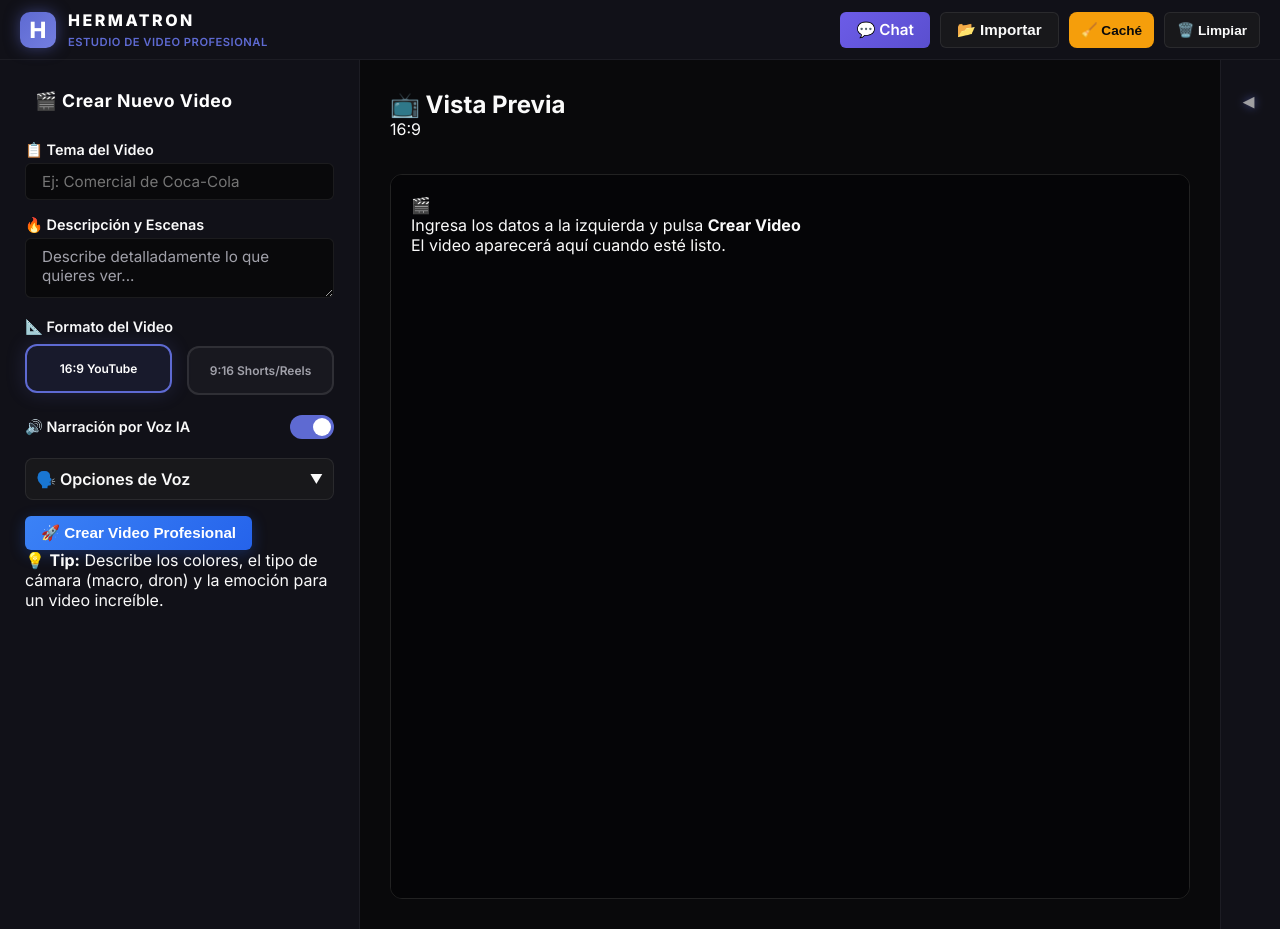
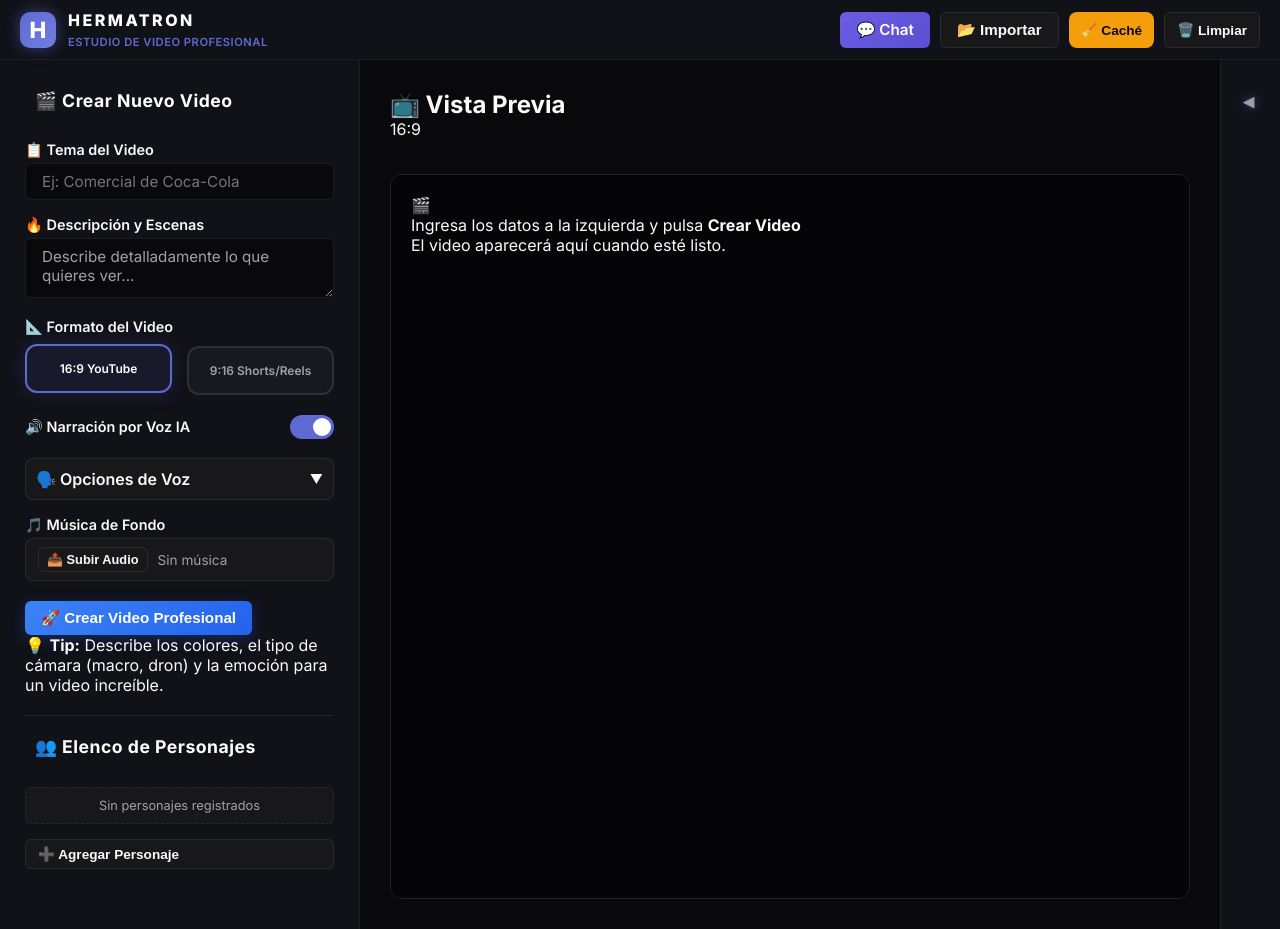
Before and after one commit to Paixita/hermatron-web, a FastAPI app: template templates/video-studio.html in a window 1280 px wide. Run offline with FastAPI, Linux system fonts and the light colour scheme; the template is opened without the code that fills it, so the values that code supplies are empty; data comes from the database, SQL or seed files in the repository.

Commit message:
Implementación de elenco de personajes, musica de fondo y auto-ducking

```diff
--- a/app/main.py
+++ b/app/main.py
@@ -23,7 +23,7 @@ try:
 except Exception:
     pass
 
-from fastapi import FastAPI, Request, HTTPException, Form, Depends, Response
+from fastapi import FastAPI, Request, HTTPException, Form, Depends, Response, UploadFile, File
 from fastapi.staticfiles import StaticFiles
 from fastapi.templating import Jinja2Templates
 from fastapi.responses import HTMLResponse, FileResponse, JSONResponse
@@ -59,6 +59,7 @@ class VideoRequest(BaseModel):
     voz: Optional[str] = "es-MX-JorgeNeural"
     estilo: Optional[str] = "cinematic"
     formato: Optional[str] = "16:9"
+    bgm_path: Optional[str] = None
 
 class ProbarVozRequest(BaseModel):
     voz: str
@@ -961,6 +962,49 @@ async def obtener_modos():
     """Lista de modos disponibles"""
     return {"modos": listar_modos()}
 
+@app.get("/api/personajes")
+async def api_obtener_todos_personajes():
+    personajes = await memoria.obtener_todos_personajes()
+    return {"personajes": personajes}
+
+@app.post("/api/personajes")
+async def api_guardar_personaje(
+    nombre: str = Form(...),
+    descripcion_fisica: str = Form(...),
+    prompt_referencia: str = Form(...),
+    imagen: Optional[UploadFile] = File(None)
+):
+    imagen_path = None
+    if imagen and imagen.filename:
+        ext = Path(imagen.filename).suffix
+        safe_name = "".join(c for c in nombre if c.isalnum() or c in ("-", "_")).rstrip()
+        filename = f"{safe_name}{ext}"
+        save_path = Path("static/personajes") / filename
+        save_path.parent.mkdir(parents=True, exist_ok=True)
+        with open(save_path, "wb") as buffer:
+            shutil.copyfileobj(imagen.file, buffer)
+        imagen_path = f"/static/personajes/{filename}"
+    else:
+        existente = await memoria.obtener_personaje(nombre)
+        if existente:
+            imagen_path = existente.get("imagen_path")
+
+    await memoria.guardar_personaje(nombre, descripcion_fisica, prompt_referencia, imagen_path)
+    return {"status": "success", "message": f"Personaje {nombre} guardado correctamente"}
+
+@app.delete("/api/personajes/{nombre}")
+async def api_eliminar_personaje(nombre: str):
+    existente = await memoria.obtener_personaje(nombre)
+    if existente and existente.get("imagen_path"):
+        img_path = Path(existente.get("imagen_path").lstrip("/"))
+        if img_path.exists():
+            try:
+                img_path.unlink()
+            except:
+                pass
+    await memoria.eliminar_personaje(nombre)
+    return {"status": "success", "message": f"Personaje {nombre} eliminado correctamente"}
+
 @app.get("/api/video/proyectos")
 async def listar_videos():
     if not VIDEOS_DIR.exists(): return {"creaciones": [], "importados": [], "otros": []}
@@ -1126,7 +1170,8 @@ async def pre_produccion_endpoint(req: VideoRequest, background_tasks: Backgroun
         "proyecto_id": proyecto_id,
         "tema": tema_con_formato,
         "prompt": req.prompt + f" Estilo: {req.estilo}",
-        "voz": req.voz
+        "voz": req.voz,
+        "bgm_path": req.bgm_path
     }
 
     # Lanzar tarea en background (GRATIS)
@@ -1182,6 +1227,24 @@ async def seleccionar_imagen_endpoint(req: SeleccionarImagenRequest, background_
         return {"success": True}
     except Exception as e:
         raise HTTPException(status_code=500, detail=str(e))
+
+@app.post("/api/video/subir-musica")
+async def api_subir_musica(archivo: UploadFile = File(...)):
+    ext = Path(archivo.filename).suffix
+    if ext.lower() not in (".mp3", ".wav", ".m4a", ".ogg"):
+        raise HTTPException(status_code=400, detail="Formato de audio no soportado")
+
+    save_dir = Path("static/bgm")
+    save_dir.mkdir(parents=True, exist_ok=True)
+
+    # Nombre de archivo único y seguro
+    filename = f"musica_usuario_{int(time.time())}{ext}"
+    save_path = save_dir / filename
+
+    with open(save_path, "wb") as buffer:
+        shutil.copyfileobj(archivo.file, buffer)
+
+    return {"status": "success", "bgm_path": f"/static/bgm/{filename}", "nombre": archivo.filename}
 
 @app.get("/api/video/celery-status/{task_id}")
 async def celery_status(task_id: str):
--- a/app/video_manager.py
+++ b/app/video_manager.py
@@ -36,6 +36,7 @@ def pre_producir_video_task(payload: Dict[str, Any]):
     tema = payload.get("tema")
     prompt = payload.get("prompt")
     voz = payload.get("voz", "es-MX-JorgeNeural")
+    bgm_path = payload.get("bgm_path")
 
     try:
         # 1. Analizar tema
@@ -46,10 +47,13 @@ def pre_producir_video_task(payload: Dict[str, Any]):
         # self.update_state(state="DISENANDO", meta={"progreso": 30})
         run_async(generador_video.disenar_escenas(proyecto_id, client))
 
-        # Configurar la voz en el proyecto
+        # Configurar la voz y bgm en el proyecto
         proj_obj = generador_video._cargar_proyecto(proyecto_id)
         if proj_obj:
             proj_obj.voz = voz
+            if not proj_obj.metadata:
+                proj_obj.metadata = {}
+            proj_obj.metadata["bgm_path"] = bgm_path
             generador_video._guardar_proyecto(proj_obj)
 
         # 3. Pre-producir (Generar imágenes)
--- a/static/video-studio.js
+++ b/static/video-studio.js
@@ -291,6 +291,10 @@ document.addEventListener('DOMContentLoaded', () => {
     try {
         cargarGaleriaProyectos();
     } catch (e) { console.error("Error cargando galería:", e); }
+
+    try {
+        cargarPersonajes();
+    } catch (e) { console.error("Error cargando personajes al iniciar:", e); }
 });
 
 function actualizarRatioPreview() {
@@ -339,6 +343,8 @@ async function crearVideoDesdeStudio() {
         console.log("Iniciando Pre-Producción (CapCut Flow)...");
         const ratio = document.querySelector('input[name="ratio"]:checked')?.value || '16:9';
 
+        const bgmPath = document.getElementById('bgmPathSelected')?.value || null;
+
         // Fase 1: Enviar solicitud de pre-producción (solo genera guion e imágenes)
         const response = await fetch('/api/video/pre-produccion', {
             method: 'POST',
@@ -348,7 +354,8 @@ async function crearVideoDesdeStudio() {
                 prompt: prompt,
                 voz: voz,
                 estilo: estilo,
-                formato: ratio
+                formato: ratio,
+                bgm_path: bgmPath
             })
         });
 
@@ -865,6 +872,15 @@ async function renderStoryboard(proyectoId) {
             if (relPath) relPath = relPath.replace(/\\/g, '/');
             const imgUrl = relPath ? '/video_files' + relPath : '';
 
+            // Generar opciones del select de personajes de referencia
+            let charOptions = `<option value="ia" selected>🔮 Generar con IA (Default)</option>`;
+            if (window.personajes && window.personajes.length > 0) {
+                window.personajes.forEach(p => {
+                    const isSelected = escena.imagen_path && (escena.imagen_path.includes(p.nombre) || escena.imagen_path === p.imagen_path);
+                    charOptions += `<option value="${p.imagen_path}" ${isSelected ? 'selected' : ''}>👤 Usar Foto de ${p.nombre}</option>`;
+                });
+            }
+
             const card = document.createElement('div');
             card.className = 'storyboard-card-new';
             card.innerHTML = `
@@ -890,6 +906,12 @@ async function renderStoryboard(proyectoId) {
                     <div class="sc-prompt-box">
                         <label>AI Art Prompt</label>
                         <textarea id="prompt-escena-${escena.numero}">${escena.descripcion_visual || ''}</textarea>
+                    </div>
+                    <div class="sc-character-select" style="margin-top: 10px;">
+                        <label style="font-size: 0.75rem; color: var(--texto-secundario); font-weight: 600; display: block; margin-bottom: 4px;">🖼️ Visual de Referencia:</label>
+                        <select class="select-sm" style="width: 100%; background: var(--fondo-terciario); color: var(--texto); border: 1px solid var(--borde); padding: 4px; border-radius: 4px; font-size: 0.8rem;" onchange="seleccionarPersonajeReferencia('${proyectoId}', ${escena.numero}, this.value)">
+                            ${charOptions}
+                        </select>
                     </div>
                 </div>
                 <div id="alternativas-${escena.numero}" class="sc-alternativas"></div>
@@ -1068,3 +1090,207 @@ async function ensamblarVideoFinal() {
         showToast('❌ Error al iniciar ensamble', 'error');
     }
 }
+
+// ==========================================
+// CONTROL DE MÚSICA DE FONDO (BGM)
+// ==========================================
+
+async function subirMusicaDeFondo(file) {
+    if (!file) return;
+
+    const formData = new FormData();
+    formData.append('archivo', file);
+
+    showToast('📤 Subiendo música de fondo...', 'info');
+
+    try {
+        const response = await fetch('/api/video/subir-musica', {
+            method: 'POST',
+            body: formData
+        });
+        const data = await response.json();
+        if (data.status === 'success') {
+            document.getElementById('bgmPathSelected').value = data.bgm_path;
+            document.getElementById('bgmFileName').textContent = data.nombre;
+            document.getElementById('btnRemoveBgm').style.display = 'inline-block';
+            showToast('🎵 Música subida y seleccionada', 'success');
+        } else {
+            showToast('❌ Error al subir música', 'error');
+        }
+    } catch (error) {
+        showToast('❌ Error de conexión al subir música', 'error');
+    }
+}
+
+function removerMusicaDeFondo() {
+    document.getElementById('bgmPathSelected').value = '';
+    document.getElementById('bgmFileName').textContent = 'Sin música';
+    document.getElementById('btnRemoveBgm').style.display = 'none';
+    document.getElementById('bgmFileInput').value = '';
+    showToast('🎵 Música de fondo removida', 'info');
+}
+
+// ==========================================
+// GESTIÓN DE ELENCO DE PERSONAJES
+// ==========================================
+
+window.personajes = [];
+
+async function cargarPersonajes() {
+    try {
+        const response = await fetch('/api/personajes');
+        const data = await response.json();
+        window.personajes = data.personajes || [];
+        renderCharacterList();
+    } catch (error) {
+        console.error("Error cargando personajes:", error);
+    }
+}
+
+function renderCharacterList() {
+    const listDiv = document.getElementById('characterList');
+    if (!listDiv) return;
+
+    if (window.personajes.length === 0) {
+        listDiv.innerHTML = `
+            <div style="font-size: 0.8rem; color: var(--texto-secundario); text-align: center; padding: 10px; background: var(--fondo-terciario); border-radius: 6px; border: 1px dashed var(--borde);">
+                Sin personajes registrados
+            </div>
+        `;
+        return;
+    }
+
+    listDiv.innerHTML = '';
+    window.personajes.forEach(p => {
+        const card = document.createElement('div');
+        card.style.display = 'flex';
+        card.style.alignItems = 'center';
+        card.style.justifyContent = 'space-between';
+        card.style.background = 'var(--fondo-terciario)';
+        card.style.padding = '8px';
+        card.style.borderRadius = '6px';
+        card.style.border = '1px solid var(--borde)';
+        card.style.gap = '8px';
+
+        const photoUrl = p.imagen_path || 'https://via.placeholder.com/40?text=👤';
+
+        card.innerHTML = `
+            <div style="display: flex; align-items: center; gap: 8px; overflow: hidden; flex: 1;">
+                <img src="${photoUrl}" style="width: 36px; height: 36px; border-radius: 50%; object-fit: cover; border: 1px solid var(--borde);" onerror="this.src='https://via.placeholder.com/36?text=👤'">
+                <div style="overflow: hidden; text-overflow: ellipsis; white-space: nowrap; font-size: 0.85rem; font-weight: 500;">
+                    <span style="display: block; color: var(--texto);">${p.nombre}</span>
+                    <span style="font-size: 0.7rem; color: var(--texto-secundario); display: block; overflow: hidden; text-overflow: ellipsis;">${p.descripcion_fisica}</span>
+                </div>
+            </div>
+            <button type="button" class="btn btn-sm btn-danger" style="padding: 2px 6px; font-size: 0.75rem;" onclick="eliminarPersonaje('${p.nombre}')" title="Eliminar personaje">✕</button>
+        `;
+        listDiv.appendChild(card);
+    });
+}
+
+function abrirModalNuevoPersonaje() {
+    document.getElementById('modalPersonaje').style.display = 'flex';
+}
+
+function cerrarModalPersonaje() {
+    document.getElementById('modalPersonaje').style.display = 'none';
+    document.getElementById('formPersonaje').reset();
+}
+
+async function guardarPersonaje(event) {
+    event.preventDefault();
+
+    const nombre = document.getElementById('charName').value.trim();
+    const descripcion = document.getElementById('charDesc').value.trim();
+    const prompt = document.getElementById('charPrompt').value.trim();
+    const imagenFile = document.getElementById('charImage').files[0];
+
+    if (!nombre || !descripcion || !prompt) {
+        showToast('Por favor completa todos los campos requeridos', 'warning');
+        return;
+    }
+
+    const formData = new FormData();
+    formData.append('nombre', nombre);
+    formData.append('descripcion_fisica', descripcion);
+    formData.append('prompt_referencia', prompt);
+    if (imagenFile) {
+        formData.append('imagen', imagenFile);
+    }
+
+    showToast('💾 Guardando personaje...', 'info');
+
+    try {
+        const response = await fetch('/api/personajes', {
+            method: 'POST',
+            body: formData
+        });
+        const data = await response.json();
+        if (response.ok) {
+            showToast(`✅ Personaje ${nombre} guardado`, 'success');
+            cerrarModalPersonaje();
+            await cargarPersonajes();
+        } else {
+            showToast('❌ Error guardando personaje', 'error');
+        }
+    } catch (error) {
+        showToast('❌ Error de red al guardar personaje', 'error');
+    }
+}
+
+async function eliminarPersonaje(nombre) {
+    if (!confirm(`¿Seguro que deseas eliminar a ${nombre}?`)) return;
+
+    showToast('🗑️ Eliminando personaje...', 'info');
+
+    try {
+        const response = await fetch(`/api/personajes/${nombre}`, {
+            method: 'DELETE'
+        });
+        if (response.ok) {
+            showToast(`✅ Personaje ${nombre} eliminado`, 'success');
+            await cargarPersonajes();
+        } else {
+            showToast('❌ Error al eliminar', 'error');
+        }
+    } catch (error) {
+        showToast('❌ Error de red', 'error');
+    }
+}
+
+async function seleccionarPersonajeReferencia(proyectoId, escenaNum, value) {
+    if (value === 'ia') {
+        // Si elige IA, volvemos a regenerar la imagen (usando la IA)
+        regenerarImagenOpciones(proyectoId, escenaNum);
+        return;
+    }
+
+    // Mostrar overlay de cargando
+    const overlay = document.getElementById(`overlay-escena-${escenaNum}`);
+    if (overlay) overlay.classList.add('active');
+
+    try {
+        const response = await fetch('/api/video/seleccionar-imagen', {
+            method: 'POST',
+            headers: {'Content-Type': 'application/json'},
+            body: JSON.stringify({
+                proyecto_id: proyectoId,
+                escena_num: escenaNum,
+                imagen_path: value
+            })
+        });
+        const data = await response.json();
+        if (data.success) {
+            showToast('✅ Imagen de referencia aplicada', 'success');
+            // Recargar imagen en el preview del DOM
+            let relPath = value.replace(/\\/g, '/');
+            document.getElementById('img-escena-' + escenaNum).src = relPath + '?t=' + new Date().getTime();
+        } else {
+            showToast('❌ Error aplicando referencia', 'error');
+        }
+    } catch (error) {
+        showToast('❌ Error de conexión', 'error');
+    } finally {
+        if (overlay) overlay.classList.remove('active');
+    }
+}
--- a/templates/video-studio.html
+++ b/templates/video-studio.html
@@ -130,6 +130,17 @@
                         </details>
                     </div>
 
+                    <div class="form-group" style="margin-top: 15px; margin-bottom: 20px;">
+                        <label>🎵 Música de Fondo</label>
+                        <div class="music-selector-container" style="display: flex; gap: 10px; align-items: center; background: var(--fondo-terciario); padding: 8px 12px; border-radius: 8px; border: 1px solid var(--borde);">
+                            <input type="file" id="bgmFileInput" accept="audio/*" style="display:none" onchange="subirMusicaDeFondo(this.files[0])">
+                            <button type="button" class="btn btn-secondary btn-sm" onclick="document.getElementById('bgmFileInput').click()" style="padding: 4px 8px; font-size: 0.8rem;">📤 Subir Audio</button>
+                            <span id="bgmFileName" style="font-size: 0.85rem; color: var(--texto-secundario); max-width: 130px; overflow: hidden; text-overflow: ellipsis; white-space: nowrap;">Sin música</span>
+                            <button type="button" id="btnRemoveBgm" class="btn btn-sm btn-danger" style="display:none; padding: 2px 6px; font-size: 0.75rem; border-radius: 4px;" onclick="removerMusicaDeFondo()">✕</button>
+                            <input type="hidden" id="bgmPathSelected" value="">
+                        </div>
+                    </div>
+
                     <button class="btn btn-primary btn-crear-video-studio" onclick="crearVideoDesdeStudio()">
                         🚀 Crear Video Profesional
                     </button>
@@ -137,6 +148,14 @@
 
                 <div class="sidebar-tips">
                     <p>💡 <strong>Tip:</strong> Describe los colores, el tipo de cámara (macro, dron) y la emoción para un video increíble.</p>
+                </div>
+
+                <div class="sidebar-section" style="margin-top: 20px; border-top: 1px solid var(--borde); padding-top: 15px;">
+                    <h3>👥 Elenco de Personajes</h3>
+                    <div id="characterList" class="character-gallery-sidebar" style="display: flex; flex-direction: column; gap: 10px; margin-bottom: 15px; max-height: 250px; overflow-y: auto;">
+                        <!-- Tarjetas de personajes cargadas -->
+                    </div>
+                    <button type="button" class="btn btn-secondary btn-block btn-sm" onclick="abrirModalNuevoPersonaje()" style="width:100%">➕ Agregar Personaje</button>
                 </div>
             </aside>
 
@@ -259,6 +278,33 @@
         </div>
     </div>
 
+    <!-- Modal Nuevo Personaje -->
+    <div id="modalPersonaje" class="studio-modal" style="display:none; position: fixed; z-index: 10000; left: 0; top: 0; width: 100%; height: 100%; overflow: auto; background-color: rgba(0,0,0,0.7); align-items: center; justify-content: center;">
+        <div class="modal-content" style="background-color: var(--fondo-secundario); padding: 25px; border-radius: 12px; width: 90%; max-width: 450px; border: 1px solid var(--borde); position: relative; box-shadow: 0 8px 30px rgba(0,0,0,0.5);">
+            <span class="modal-close" onclick="cerrarModalPersonaje()" style="position: absolute; right: 15px; top: 10px; font-size: 1.8rem; color: var(--texto-secundario); cursor: pointer; transition: color 0.2s;">&times;</span>
+            <h3 style="margin-bottom: 20px; font-size: 1.3rem; display: flex; align-items: center; gap: 8px;">👥 Registrar Nuevo Personaje</h3>
+            <form id="formPersonaje" onsubmit="guardarPersonaje(event)">
+                <div class="form-group" style="margin-bottom: 15px;">
+                    <label for="charName" style="display: block; margin-bottom: 5px; font-weight: 500; font-size: 0.85rem;">Nombre del Personaje</label>
+                    <input type="text" id="charName" placeholder="Ej: Julián" class="input-form" style="width: 100%; background: var(--fondo-terciario); color: var(--texto); border: 1px solid var(--borde); padding: 8px 12px; border-radius: 6px;" required>
+                </div>
+                <div class="form-group" style="margin-bottom: 15px;">
+                    <label for="charDesc" style="display: block; margin-bottom: 5px; font-weight: 500; font-size: 0.85rem;">Descripción Física (Etnia, Edad, Ropa)</label>
+                    <textarea id="charDesc" placeholder="Ej: Niño de raza negra, 8 años, cara inocente, ojos expresivos." class="textarea-form" style="width: 100%; height: 60px; background: var(--fondo-terciario); color: var(--texto); border: 1px solid var(--borde); padding: 8px 12px; border-radius: 6px; resize: none;" required></textarea>
+                </div>
+                <div class="form-group" style="margin-bottom: 15px;">
+                    <label for="charPrompt" style="display: block; margin-bottom: 5px; font-weight: 500; font-size: 0.85rem;">Prompt de Referencia en Inglés (Consistencia de Rostro)</label>
+                    <textarea id="charPrompt" placeholder="Ej: 8-year-old Afro-Colombian black boy, short curly black hair, expressive eyes, Pixar style" class="textarea-form" style="width: 100%; height: 60px; background: var(--fondo-terciario); color: var(--texto); border: 1px solid var(--borde); padding: 8px 12px; border-radius: 6px; resize: none;" required></textarea>
+                </div>
+                <div class="form-group" style="margin-bottom: 20px;">
+                    <label for="charImage" style="display: block; margin-bottom: 5px; font-weight: 500; font-size: 0.85rem;">Imagen de Referencia (Diseñada/Subida)</label>
+                    <input type="file" id="charImage" accept="image/*" class="input-form" style="width: 100%; background: var(--fondo-terciario); color: var(--texto); border: 1px solid var(--borde); padding: 6px 12px; border-radius: 6px;">
+                </div>
+                <button type="submit" class="btn btn-primary btn-block" style="width: 100%; padding: 10px; font-weight: 600;">💾 Guardar Personaje</button>
+            </form>
+        </div>
+    </div>
+
     <!-- Toast Notifications -->
     <div class="toast-container" id="toastContainer"></div>
 
```
Also changed, not shown: app/memoria.py (+49 -0 lines), app/video.py (+37 -14 lines), utils/ffmpeg_helper.py (+26 -6 lines).
